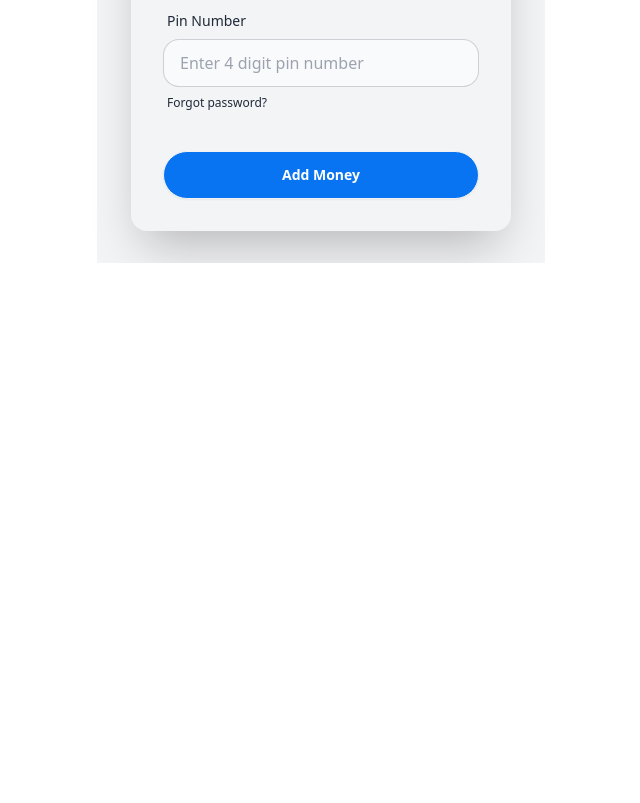
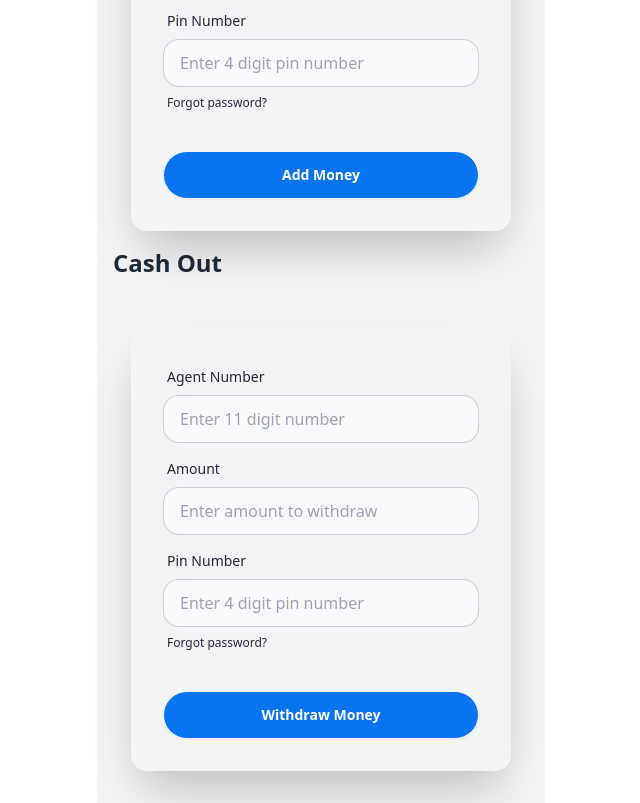
Before and after one commit to iftakhersifat/payoo-project, a plain HTML site: page second.html in a window 1280 px wide. Shown: the part 930-1733 px from the top of the page, without its empty margins (319-959 px from the left). Before the commit the page ends 1193 px from the top, so only its background shows below. Drawn offline with nearby package versions, Linux system fonts and the light colour scheme.

Commit message:
added cash out section

```diff
--- a/second.html
+++ b/second.html
@@ -124,7 +124,51 @@
                   </div>
              </section>
 
+             <!-- add cash out section -->
+             <section id="cashOut">
+                <h1 class="text-2xl font-bold mb-8 p-4 md:p-0">Cash Out</h1>
+                <!-- form section -->
+                <div class="hero">
+                    <div class="hero-content flex-col lg:flex-row-reverse">
+                      <div class="card w-[380px] shadow-2xl">
+                        <form class="card-body">
 
+                            <!-- digit input section -->
+                                <div class="form-control">
+                                  <label class="label">
+                                    <span class="label-text">Agent Number</span>
+                                  </label>
+                                  <input value="" id="mobile-number" type="mobile number" placeholder="Enter 11 digit number" class="input input-bordered rounded-2xl bg-gray-50" required />
+                                </div>
+
+                                <!-- amount input section -->
+                                <div class="form-control">
+                                  <label class="label">
+                                    <span class="label-text">Amount</span>
+                                  </label>
+                                  <input value="" id="cashOut-amount" type="number" placeholder="Enter amount to withdraw" class="input input-bordered rounded-2xl bg-gray-50" required />
+                                </div>
+
+                                <!-- pin input section -->
+                                <div class="form-control">
+                                  <label class="label">
+                                    <span class="label-text">Pin Number</span>
+                                  </label>
+                                  <input value="" id="pins" type="password" placeholder="Enter 4 digit pin number" class="input input-bordered rounded-2xl bg-gray-50" required />
+                                  <label class="label">
+                                    <a href="#" class="label-text-alt link link-hover">Forgot password?</a>
+                                  </label>
+                                </div>
+
+                                <div class="form-control mt-6">
+                                  <button id="cashOut-btn" class="btn bg-btn-primary text-white rounded-3xl">Withdraw Money</button>
+                                </div>
+                              </form>
+
+                      </div>
+                    </div>
+                  </div>
+             </section>
 
 
     </section>
```
